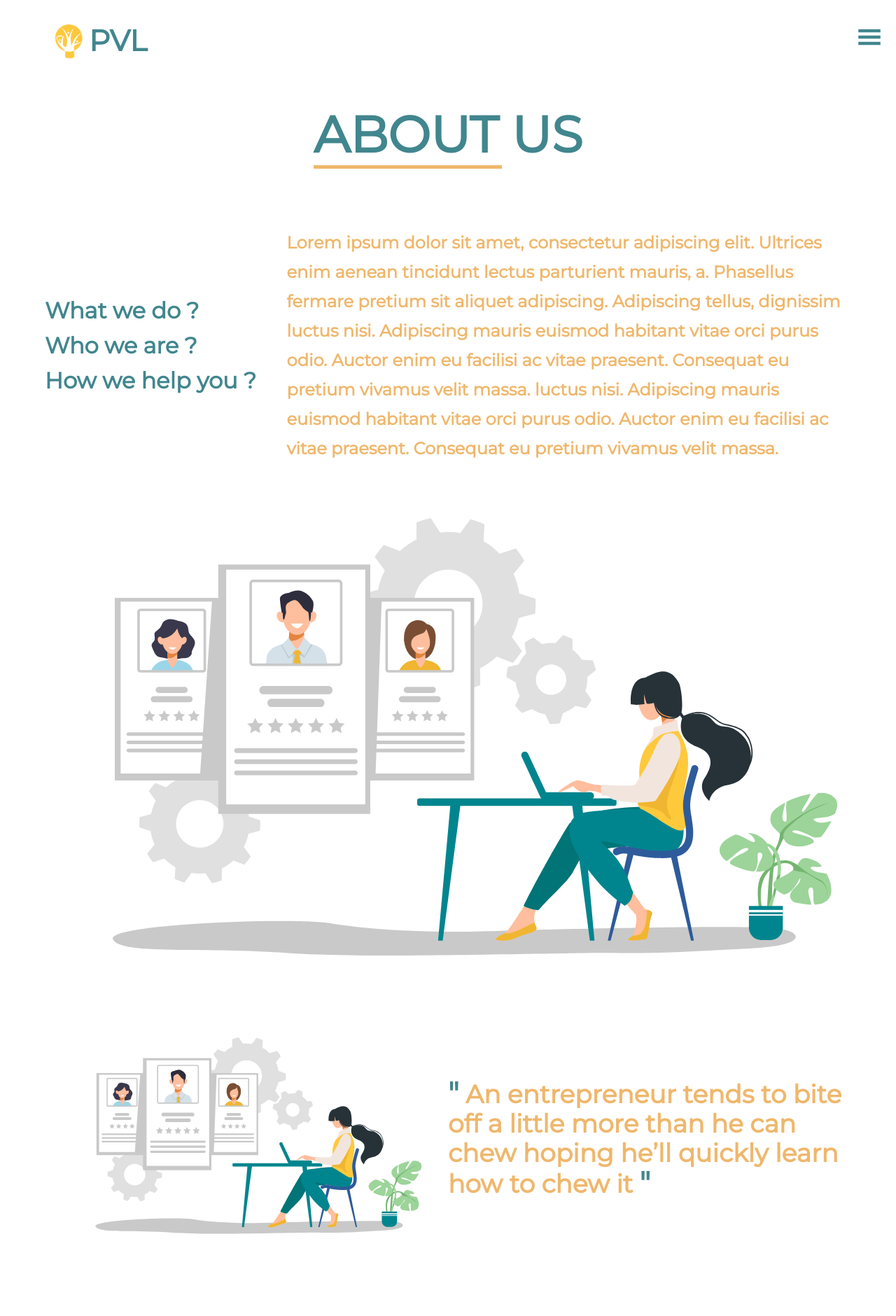
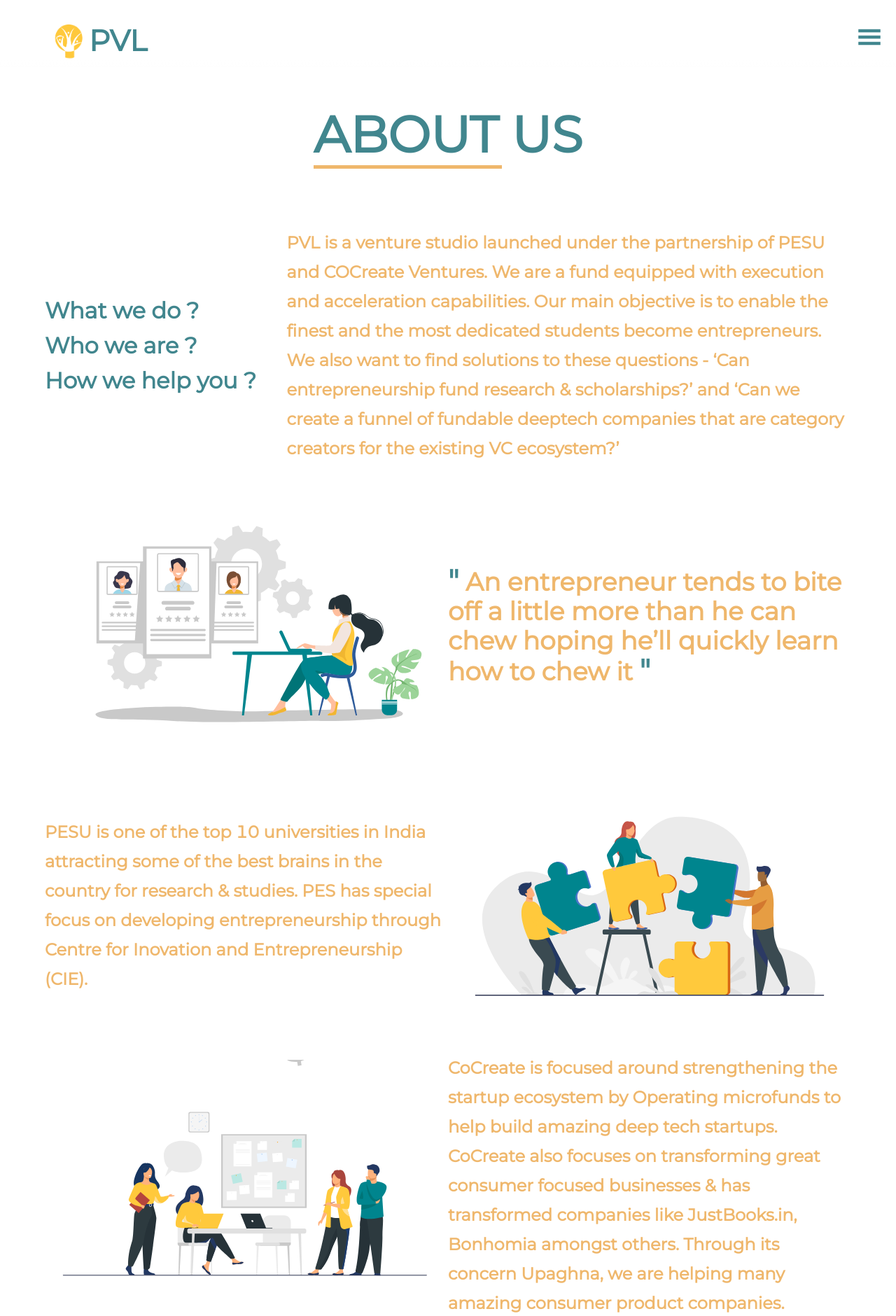
Before and after one commit to pesuventurelab/pvl-frontend, a React (Create React App) app: page /#/aboutus in a window 1280 px wide. Shown: the top 1880 px of the page at 70% size. Built offline with nearby package versions, Linux system fonts and the light colour scheme.

Commit message:
updated website

```diff
--- a/src/Config/Config.js
+++ b/src/Config/Config.js
@@ -4,4 +4,4 @@
 
 /* PRODUCTION  CONFIGURATION*/
 export const websiteBaseURL = "https://pesuventurelab.github.io/pvl-frontend/#/";
-export const apiURL = "http://localhost:5000"
+export const apiURL = "https://pesuventurelabs.com"
--- a/src/Pages/AboutUsPage/AboutUsPage.jsx
+++ b/src/Pages/AboutUsPage/AboutUsPage.jsx
@@ -10,6 +10,9 @@
 
 /* IMPORT IMAGES */
 import BANNER from "../../Images/Banners/banner1.svg";
+import BANNER2 from "../../Images/Banners/banner2.svg";
+import BANNER3 from "../../Images/Banners/banner3.svg";
+import BANNER4 from "../../Images/Banners/banner4.svg";
 
 const AboutUsPage = () => {
   return (
@@ -23,22 +26,22 @@
           How we help you ?
         </div>
         <p id={styles.section_one_ans}>
-          Lorem ipsum dolor sit amet, consectetur adipiscing elit. Ultrices enim
-          aenean tincidunt lectus parturient mauris, a. Phasellus fermare
-          pretium sit aliquet adipiscing. Adipiscing tellus, dignissim luctus
-          nisi. Adipiscing mauris euismod habitant vitae orci purus odio. Auctor
-          enim eu facilisi ac vitae praesent. Consequat eu pretium vivamus velit
-          massa. luctus nisi. Adipiscing mauris euismod habitant vitae orci
-          purus odio. Auctor enim eu facilisi ac vitae praesent. Consequat eu
-          pretium vivamus velit massa.{" "}
+          PVL is a venture studio launched under the partnership of PESU and
+          COCreate Ventures. We are a fund equipped with execution and
+          acceleration capabilities. Our main objective is to enable the finest
+          and the most dedicated students become entrepreneurs. We also want to
+          find solutions to these questions - ‘Can entrepreneurship fund
+          research & scholarships?’ and ‘Can we create a funnel of fundable
+          deeptech companies that are category creators for the existing VC
+          ecosystem?’
         </p>
       </div>
 
-      <img id={styles.section_two} src={BANNER} alt="Image" />
+      {/* <img id={styles.section_two} src={BANNER} alt="Image" /> */}
 
       <div id={styles.section_three} className={`${styles.section}`}>
         <img className={styles.section_banner} src={BANNER} alt="Image" />
-        <p>
+        <p className={styles.quote_para}>
           <span className={styles.quotes}>"</span> {quotesList[3]}{" "}
           <span className={styles.quotes}>"</span>
         </p>
@@ -51,11 +54,11 @@
           focus on developing entrepreneurship through Centre for Inovation and
           Entrepreneurship (CIE).
         </p>
-        <img className={styles.section_banner} src={BANNER} alt="Image" />
+        <img className={styles.section_banner} src={BANNER2} alt="Image" />
       </div>
 
       <div id={styles.section_five} className={`${styles.section}`}>
-        <img className={styles.section_banner} src={BANNER} alt="Image" />
+        <img className={styles.section_banner} src={BANNER3} alt="Image" />
         <p>
           CoCreate is focused around strengthening the startup ecosystem by
           Operating microfunds to help build amazing deep tech startups.
@@ -74,7 +77,7 @@
           organizations to setup microfunds to provide quality dealflow for VC
           echo systems.
         </p>
-        <img className={styles.section_banner} src={BANNER} alt="Image" />
+        <img className={styles.section_banner} src={BANNER4} alt="Image" />
       </div>
 
       <Footer />
--- a/src/Pages/AboutUsPage/AboutUsPage.module.css
+++ b/src/Pages/AboutUsPage/AboutUsPage.module.css
@@ -58,7 +58,14 @@
   color: var(--primary-dark-green);
   font-size: 42px;
   font-weight: 900;
-  font-family: ;
+  /* font-family: ; */
+}
+
+.quote_para {
+  font-family: var(--fonts-heading);
+  font-weight: 900;
+  font-size: 36px;
+  color: var(--primary-yellow);
 }
 
 #section_one_questions {
@@ -110,7 +117,11 @@
   }
 
   .quotes {
-    font-size : 22px;
+    font-size : 23px;
+  }
+
+  .quote_para {
+    font-size : 20px;
   }
 
   .section_banner {
```
Also changed, not shown: References.csv, 2 other files (tests, documents, lock files or other folders).
